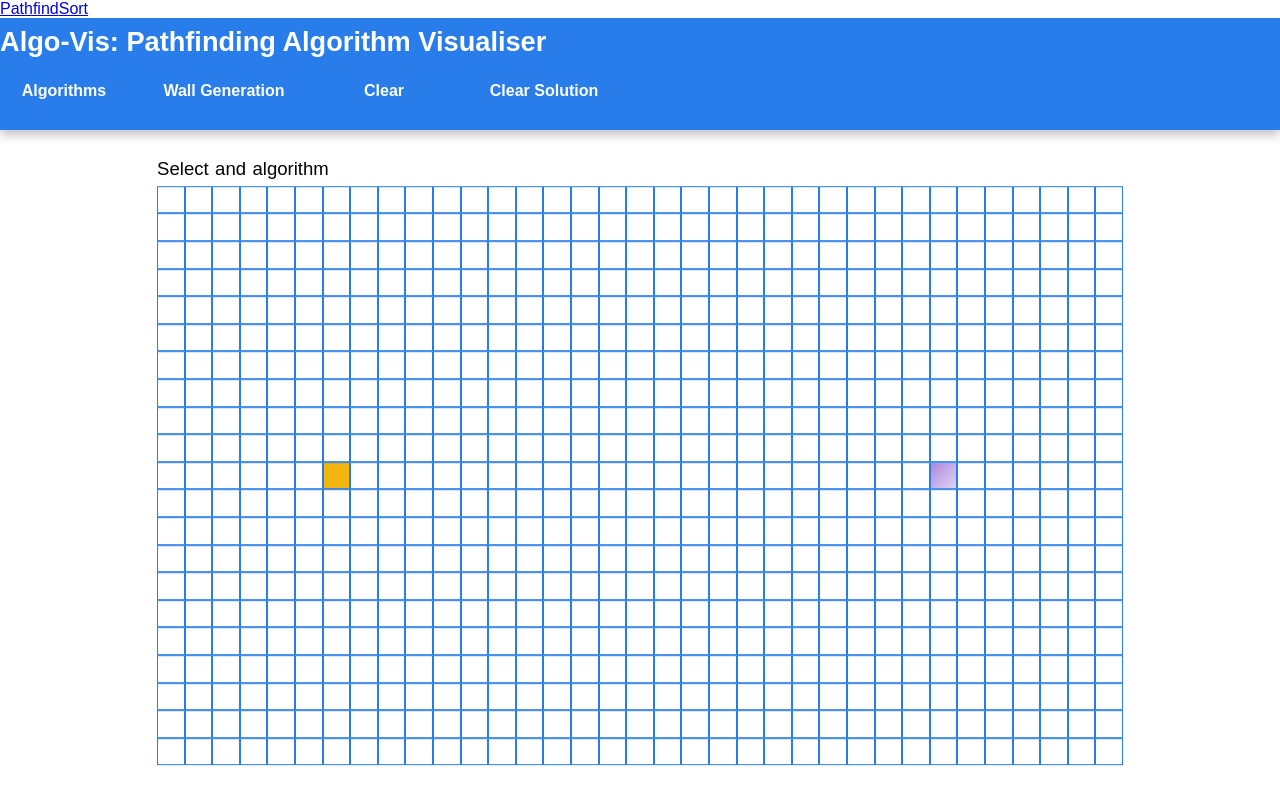
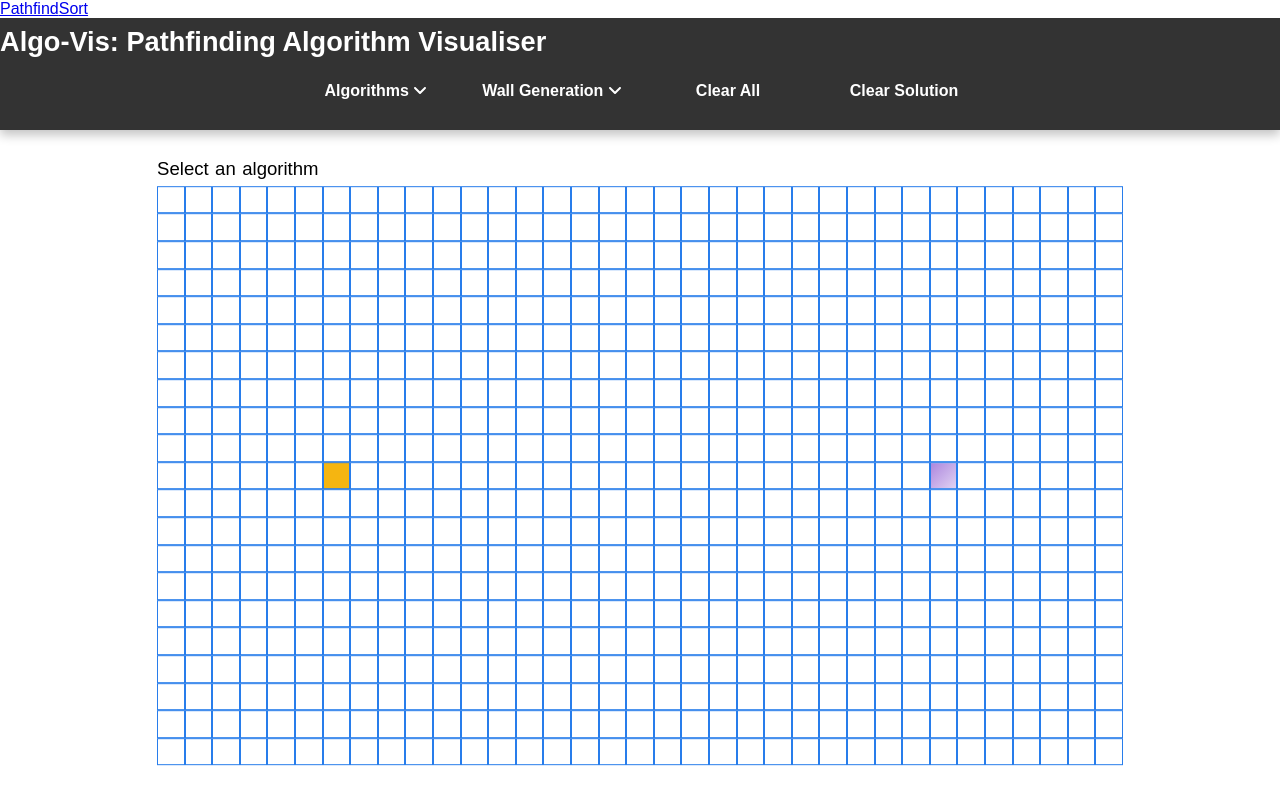
Before and after one commit to cal1co/algo-vis, a React (Vite) app: page /sort in a window 1280 px wide. Shown: the top 804 px of the page. Built offline with nearby package versions, Linux system fonts and the light colour scheme.

Commit message:
switched to darker ui

```diff
--- a/package.json
+++ b/package.json
@@ -8,6 +8,9 @@
     "preview": "vite preview"
   },
   "dependencies": {
+    "@fortawesome/fontawesome-svg-core": "^6.1.1",
+    "@fortawesome/free-solid-svg-icons": "^6.1.1",
+    "@fortawesome/react-fontawesome": "^0.2.0",
     "react": "^18.0.0",
     "react-dom": "^18.0.0",
     "react-router": "^6.3.0",
--- a/src/App.css
+++ b/src/App.css
@@ -1,5 +1,5 @@
 .vis-title{
-    background:#287DEB;
+    background:#333333;
     color:white;
     height:3em;
     font-weight:900;
--- a/src/pathfinder/components/Pathfinder.jsx
+++ b/src/pathfinder/components/Pathfinder.jsx
@@ -1,6 +1,7 @@
 import { useState, useEffect } from 'react'
 import '../style/pathfinder.css'
-
+import { FontAwesomeIcon } from '@fortawesome/react-fontawesome'
+import { faAngleDown } from '@fortawesome/free-solid-svg-icons'
 
 import { dijkstra, findShortestPathNodes } from '../algorithms/pathfinding/dijkstra'
 import { astar } from '../algorithms/pathfinding/a-star'
@@ -276,7 +277,7 @@ function Pathfinder() {
             </div>
             <div className="pathfinder-nav">
                 <div className="pathfind-dropdown">
-                    <div className="pathfind-btn" onClick={ () => setShowPathfind((showPathfind * -1) + 1)} style={{}}> Algorithms</div>  {/** 0 is false and 1 is true. 0 * -1 is 0 + 1 = 1. 1 * -1 is -1 + 1 = 0 */}
+                    <div className="pathfind-btn algo-gen" onClick={ () => setShowPathfind((showPathfind * -1) + 1)} style={{}}> Algorithms <FontAwesomeIcon icon={faAngleDown}/></div>  {/** 0 is false and 1 is true. 0 * -1 is 0 + 1 = 1. 1 * -1 is -1 + 1 = 0 */}
                     <div className="pathfind-content" style={{display: showPathfind ? 'contents' : 'none'}}>
                         <div className="dijkstra" onClick={showDijkstras}>Dijkstras</div>
                         <div className="A*" onClick={showAStar}>A*</div>
@@ -285,21 +286,21 @@ function Pathfinder() {
                     </div>
                 </div>
                 <div className="pathfind-dropbown">
-                    <div className="pathfind-btn" onClick={() => setShowWallDrop((showWallDrop * -1) + 1)}>
-                        Wall Generation
+                    <div className="pathfind-btn wall-gen" onClick={() => setShowWallDrop((showWallDrop * -1) + 1)}>
+                        Wall Generation <FontAwesomeIcon icon={faAngleDown}/>
                     </div>
                     <div className="pathfind-content" style={{display: showWallDrop ? 'contents' : 'none'}}>
-                        <div className="Kruskals" onClick={showKruskals}>Kruskals</div>
-                        <div className="RandomVerticalDivision" onClick={showRandomVerticalDivision}>Random Vertical Division</div>
-                        <div className="Random" onClick={showRandom}>Random</div>
+                        <div className="Kruskals wall-gen" onClick={showKruskals}>Kruskals</div>
+                        <div className="RandomVerticalDivision wall-gen" onClick={showRandomVerticalDivision}>Random Vertical Division</div>
+                        <div className="Random wall-gen" onClick={showRandom}>Random</div>
                     </div>
 
                 </div>
-                <div className="pathfind-btn" onClick={clearBoard}>Clear</div>
-                <div className="pathfind-btn" onClick={clearSolution}>Clear Solution</div>
+                <div className="pathfind-btn clear-all" onClick={clearBoard}>Clear All</div>
+                <div className="pathfind-btn clear-solution" onClick={clearSolution}>Clear Solution</div>
             </div>
             <div className="pathfind-board" onMouseLeave={() => setDragging(false)}>
-                <div className="algo-prompt algo-stats" style={{display: showStats ? 'none' : 'flex'}}><p>Select and algorithm</p></div>
+                <div className="algo-prompt algo-stats" style={{display: showStats ? 'none' : 'flex'}}><p>Select an algorithm</p></div>
                 <div className="algo-stats" style={{display: showStats ? 'flex' : 'none'}}> {algoName} searched <p className="step-stat">{stepLength}</p> nodes and drew a shortest path with length <p className="step-stat">{pathLength}</p></div>
                 {renderBoard()}
             </div>
--- a/src/pathfinder/style/pathfinder.css
+++ b/src/pathfinder/style/pathfinder.css
@@ -10,7 +10,7 @@
     height:100vh;
 }
 .pathfinder-nav{
-    background-color: var(--primary);
+    background-color: #333333;
     box-shadow: #0000003d 0 5px 10px;
     width:100vw;
     overflow:none;
@@ -18,6 +18,7 @@
     color:white;
     font-weight:bold;
     display:flex;
+    justify-content:center;
     gap:2em;
 }
 .pathfind-dropdown{
@@ -29,7 +30,7 @@
     border:none;
     color:white;
     text-decoration:none;
-    width:8em;
+    width:9em;
     height:fit-content;
     position:relative;
     top:50%;
@@ -49,7 +50,7 @@
     text-align:left;
     padding:0.75em;
     width:6.5em;
-    background:var(--primary);
+    background:#333333;
     border-bottom:0.5px solid white;
     position:relative;
     z-index:1
@@ -154,3 +155,16 @@
 .step-stat{
     font-weight:bold;
 }
+
+.algo-gen:hover{
+    color:var(--to)
+}
+.wall-gen:hover{
+    color:var(--test);
+}
+.clear-all:hover {
+    color:var(--from);
+}
+.clear-solution:hover{
+    color:var(--follow)
+}
--- a/src/sort/components/Sort.jsx
+++ b/src/sort/components/Sort.jsx
@@ -412,10 +412,10 @@ function Sort() {
                 <p>Algo-Vis: Sorting Algorithm Visualiser</p>
             </div>
             <div className="sort-nav">
-                <button onClick={showBubbleSort}>Bubble Sort</button>
-                <button onClick={showSelectionSort}>Selection Sort</button>
-                <button onClick={showInsertionSort}>Insertion Sort</button>
-                <button onClick={showMergeSort}>Merge Sort</button>
+                <button className="sort-btn" onClick={showBubbleSort}>Bubble Sort</button>
+                <button className="sort-btn" onClick={showSelectionSort}>Selection Sort</button>
+                <button className="sort-btn" onClick={showInsertionSort}>Insertion Sort</button>
+                <button className="sort-btn" onClick={showMergeSort}>Merge Sort</button>
                 {/* <button onClick={showQuickSort}>Quick Sort</button> */}
                 {/* <button onClick={showRadixSort}>Radix Sort</button> */}
             </div>
--- a/src/sort/style/Sort.css
+++ b/src/sort/style/Sort.css
@@ -5,7 +5,7 @@
 }
 
 .sort-nav{
-    background-color: #287DEB;
+    background-color: #333333;
     box-shadow: #0000003d 0 5px 10px;
     width:100vw;
     overflow:none;
```
Also changed, not shown: 1 other file (tests, documents, lock files or other folders).
